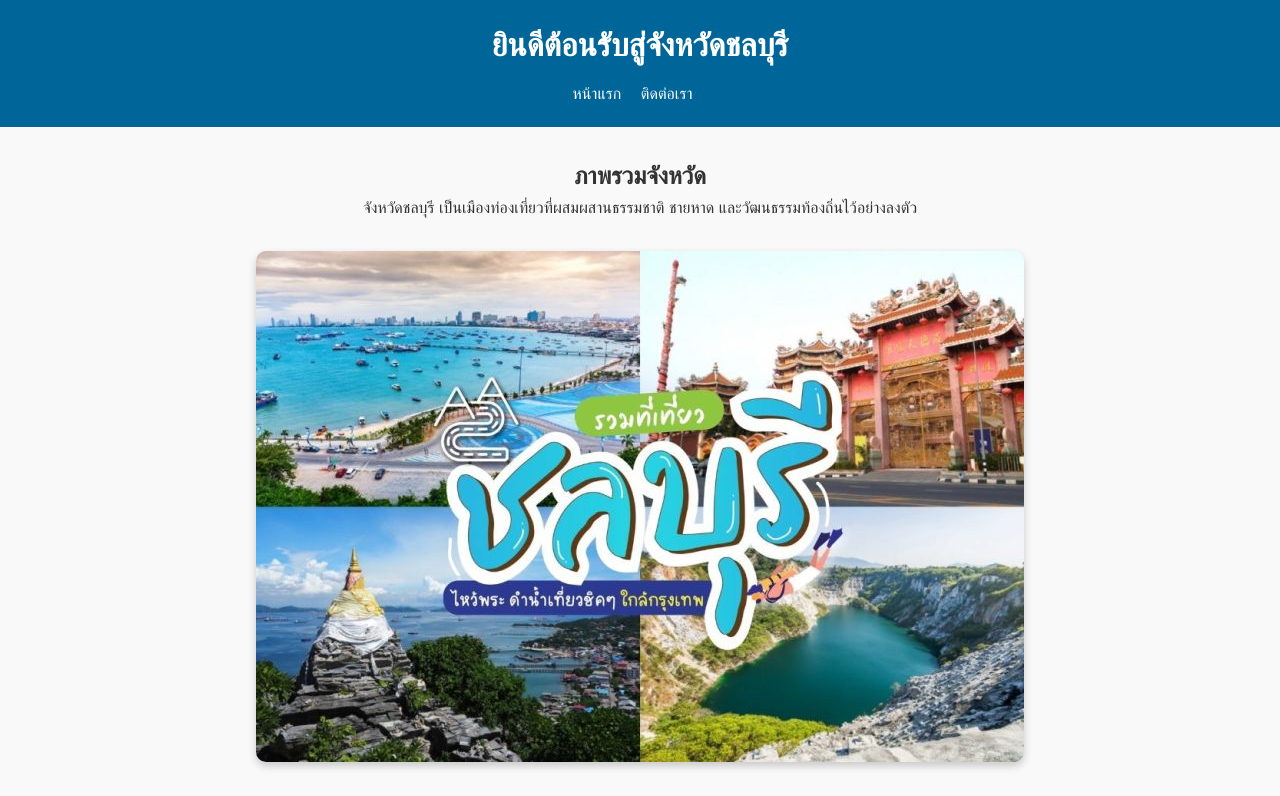
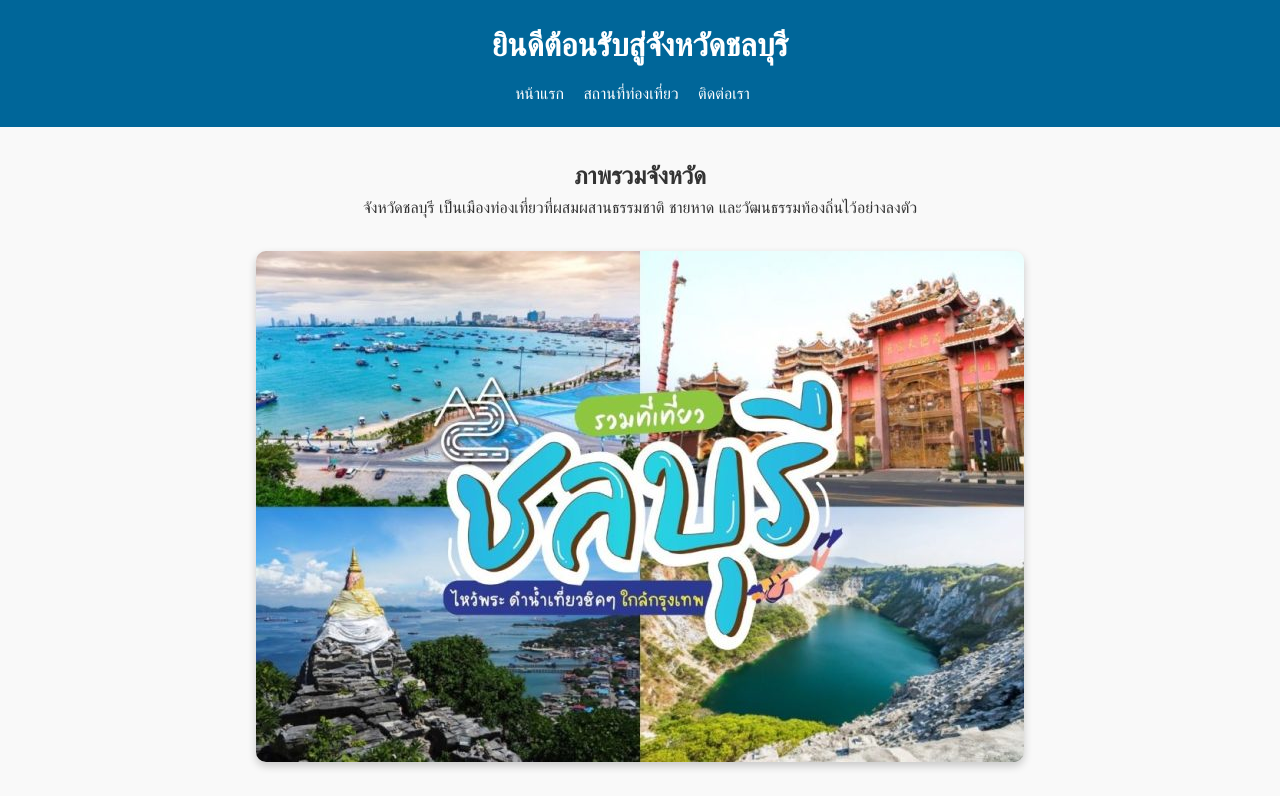
Before and after one commit to 66160121/homework-1, a plain HTML site: page index.html in a window 1280 px wide. Shown: the top 796 px of the page. Drawn offline with Linux system fonts and the light colour scheme; a web font is replaced by a local one.

Commit message:
เพิ่มและแก้ไข

```diff
--- a/index.html
+++ b/index.html
@@ -16,6 +16,7 @@
             <nav>
                 <ul class="nav-list">
                     <li><a href="index.html">หน้าแรก</a></li>
+                    <li><a href="places.html">สถานที่ท่องเที่ยว</a></li>
                     <li><a href="contact.html">ติดต่อเรา</a></li>
                 </ul>
             </nav>
```
